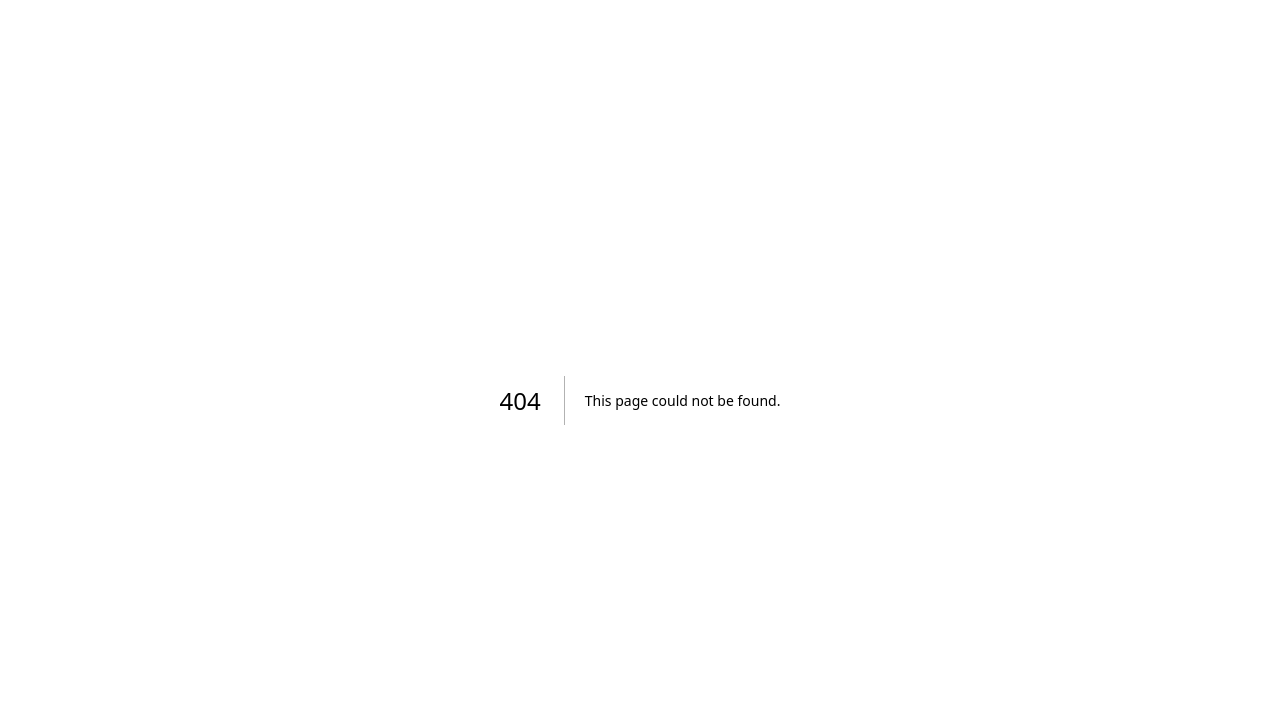
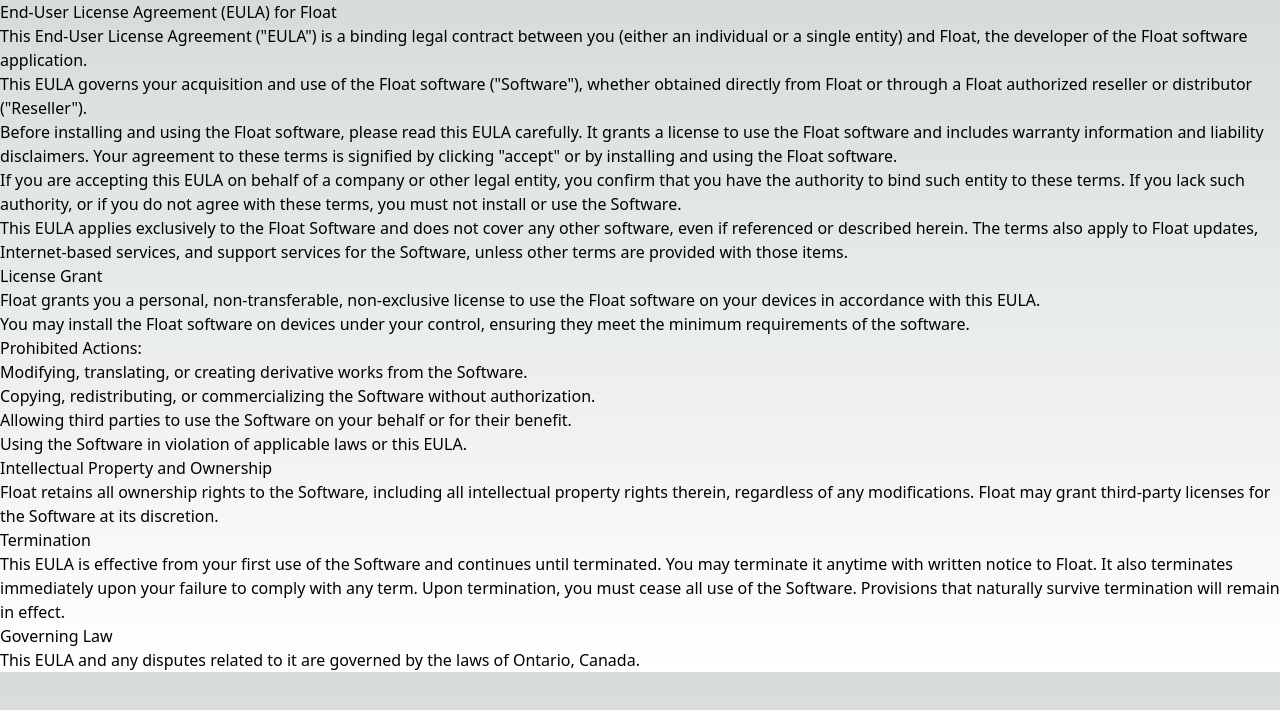
Before and after one commit to Aayush9029/apps.aayush.art, a Next.js app: page /tos in a window 1280 px wide. Before the commit this address had no page. Shown: the top 710 px of the page. Built offline with nearby package versions, Linux system fonts and the light colour scheme.

Commit message:
updated few files

```diff
--- /dev/null
+++ b/src/pages/privacy.tsx
@@ -0,0 +1,30 @@
+
+
+export default function PrivacyPage() {
+    return (
+        <>
+            <p>
+                Our Privacy Policy
+            </p>
+            <p>
+                <b>Overview</b>
+                <br />
+                The app is designed with your right to privacy in mind. The app does not
+                explicitly collect any usage or analytics information. None of your data
+                in The app leaves your device.
+            </p>
+            <p>
+                <b>Your Data in The app</b>
+                <br />I have no access to any of your data. device.
+            </p>
+            <p>
+                <b>Analytics</b>
+                <br />
+                The app does not explicitly collect any usage or analytics information.
+                Depending on your device’s privacy settings, Apple may collect and share
+                analytics information — such as crash logs, battery usage.
+            </p>
+            <p>*For legal reasons: These are subject to change.</p>
+        </>
+    );
+}
--- /dev/null
+++ b/src/pages/tos.tsx
@@ -0,0 +1,99 @@
+
+export default function TOSPage() {
+    return (
+        <>
+            <h2>End-User License Agreement (EULA) for Float</h2>
+
+            <p>
+                This End-User License Agreement ("EULA") is a binding legal contract
+                between you (either an individual or a single entity) and Float, the
+                developer of the Float software application.
+            </p>
+
+            <p>
+                This EULA governs your acquisition and use of the Float software
+                ("Software"), whether obtained directly from Float or through a Float
+                authorized reseller or distributor ("Reseller").
+            </p>
+
+            <p>
+                Before installing and using the Float software, please read this EULA
+                carefully. It grants a license to use the Float software and includes
+                warranty information and liability disclaimers. Your agreement to these
+                terms is signified by clicking "accept" or by installing and using the
+                Float software.
+            </p>
+
+            <p>
+                If you are accepting this EULA on behalf of a company or other legal
+                entity, you confirm that you have the authority to bind such entity to
+                these terms. If you lack such authority, or if you do not agree with
+                these terms, you must not install or use the Software.
+            </p>
+
+            <p>
+                This EULA applies exclusively to the Float Software and does not cover
+                any other software, even if referenced or described herein. The terms
+                also apply to Float updates, Internet-based services, and support
+                services for the Software, unless other terms are provided with those
+                items.
+            </p>
+
+            <h3>License Grant</h3>
+
+            <p>
+                Float grants you a personal, non-transferable, non-exclusive license to
+                use the Float software on your devices in accordance with this EULA.
+            </p>
+
+            <p>
+                You may install the Float software on devices under your control,
+                ensuring they meet the minimum requirements of the software.
+            </p>
+
+            <p>Prohibited Actions:</p>
+            <ul>
+                <li>
+                    Modifying, translating, or creating derivative works from the
+                    Software.
+                </li>
+                <li>
+                    Copying, redistributing, or commercializing the Software without
+                    authorization.
+                </li>
+                <li>
+                    Allowing third parties to use the Software on your behalf or for their
+                    benefit.
+                </li>
+                <li>
+                    Using the Software in violation of applicable laws or this EULA.
+                </li>
+            </ul>
+
+            <h3>Intellectual Property and Ownership</h3>
+
+            <p>
+                Float retains all ownership rights to the Software, including all
+                intellectual property rights therein, regardless of any modifications.
+                Float may grant third-party licenses for the Software at its discretion.
+            </p>
+
+            <h3>Termination</h3>
+
+            <p>
+                This EULA is effective from your first use of the Software and continues
+                until terminated. You may terminate it anytime with written notice to
+                Float. It also terminates immediately upon your failure to comply with
+                any term. Upon termination, you must cease all use of the Software.
+                Provisions that naturally survive termination will remain in effect.
+            </p>
+
+            <h3>Governing Law</h3>
+
+            <p>
+                This EULA and any disputes related to it are governed by the laws of
+                Ontario, Canada.
+            </p>
+        </>
+    );
+}
```
